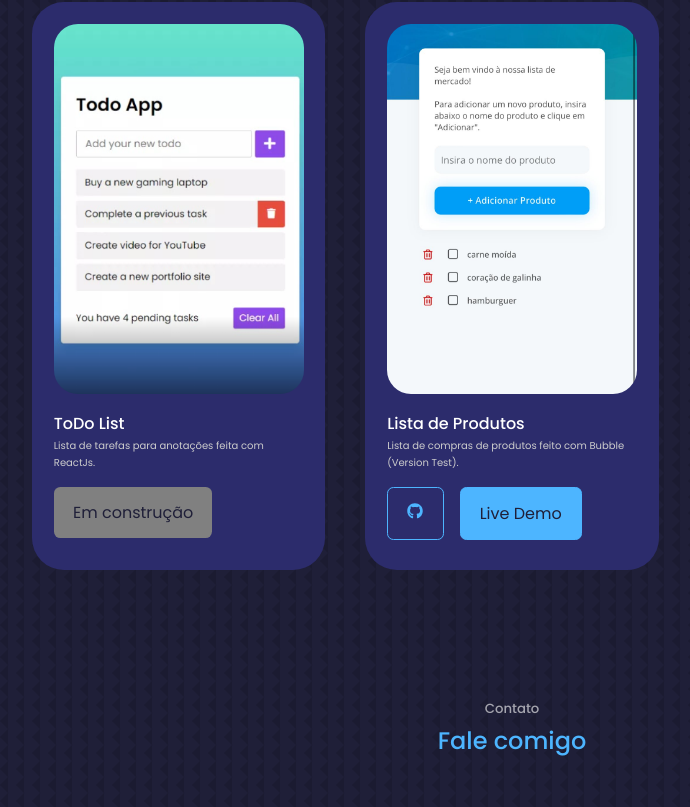
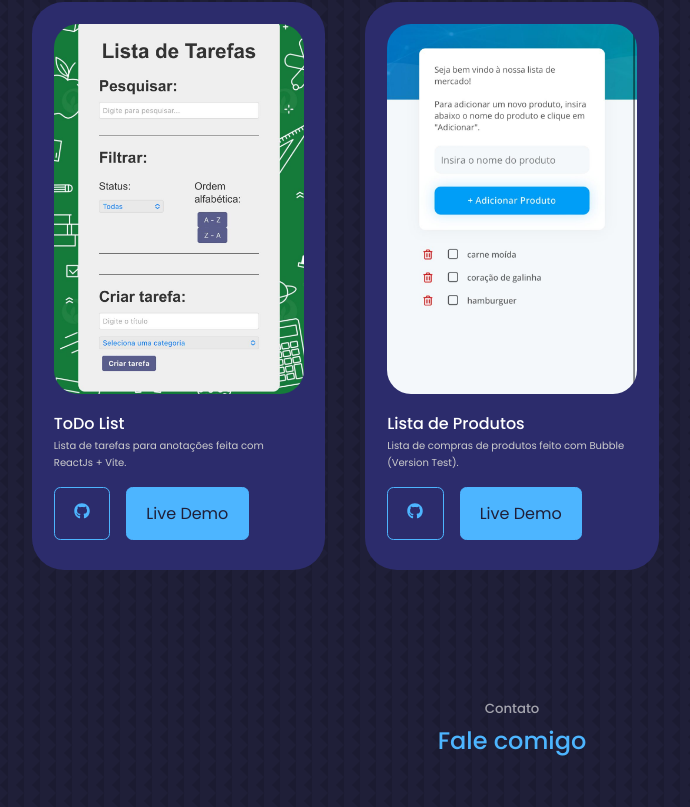
Before and after one commit to VictorSantos-Dev/portfolio-victorsantos, a React (Create React App) app: page / in a window 1280 px wide. Shown: the part 4023-4830 px from the top of the page, without its empty margins (128-818 px from the left). Built offline with nearby package versions, Linux system fonts and the light colour scheme.

Commit message:
add todo list react no portfolio

```diff
--- a/src/components/portfolio/Portfolio.jsx
+++ b/src/components/portfolio/Portfolio.jsx
@@ -3,7 +3,7 @@ import './portfolio.css'
 import IMG1 from '../../assets/gigagames.jpg'
 import IMG2 from '../../assets/doguinhofeliz.jpg'
 import IMG3 from '../../assets/CakeBoss.png'
-import IMG4 from '../../assets/todolist.png'
+import IMG4 from '../../assets/todolist.jpg'
 import IMG5 from '../../assets/ToDoList_Bubble.jpg'
 import {FaGithub} from 'react-icons/fa'
 
@@ -63,12 +63,12 @@ const Portfolio = () => {
                         <img src={IMG4} height="370px" alt="" />
                     </div>
                     <h4>ToDo List</h4>
-                    <p className='small_text'>Lista de tarefas para anotações feita com ReactJs.
+                    <p className='small_text'>Lista de tarefas para anotações feita com ReactJs + Vite.
                     </p>
                     <div className="portfolio__item-cta">
-                        {/* <a href='' className='btn' target="_blank"><FaGithub/></a>
-                        <a href='' className='btn btn-primary' target="_blank">Live Demo</a> */}
-                        <a href='' className='btn btn-primary disabled' target="_blank">Em construção</a>
+                        <a href='https://github.com/VictorSantos-Dev/todo_react' className='btn' target="_blank"><FaGithub/></a>
+                        <a href='https://todo-react-teal-two.vercel.app' className='btn btn-primary' target="_blank">Live Demo</a>
+                        {/* <a href='' className='btn btn-primary disabled' target="_blank">Em construção</a> */}
                     </div>
                 </article>
 
```
Also changed, not shown: src/assets/todolist.jpg (added), src/assets/todolist.png (deleted).
